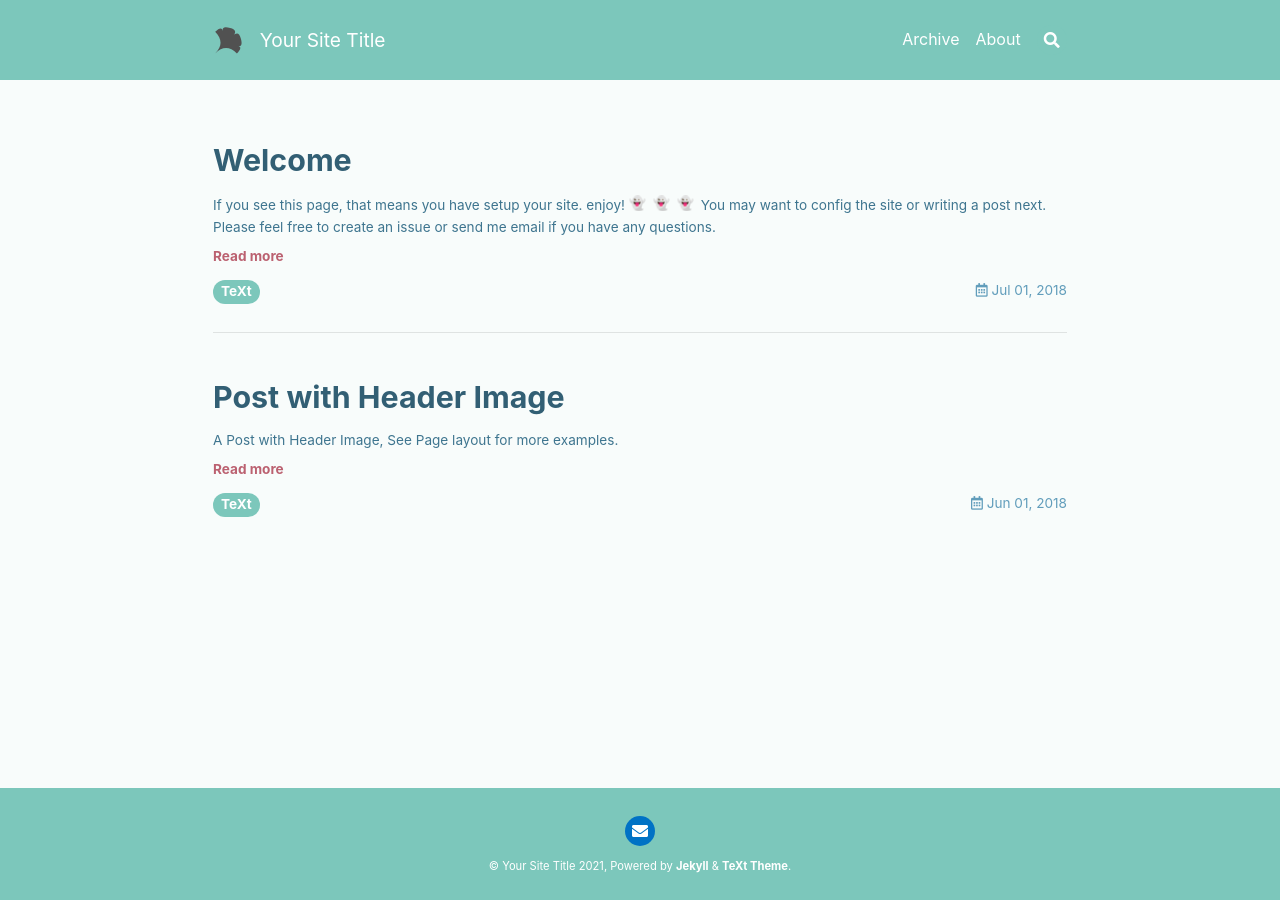
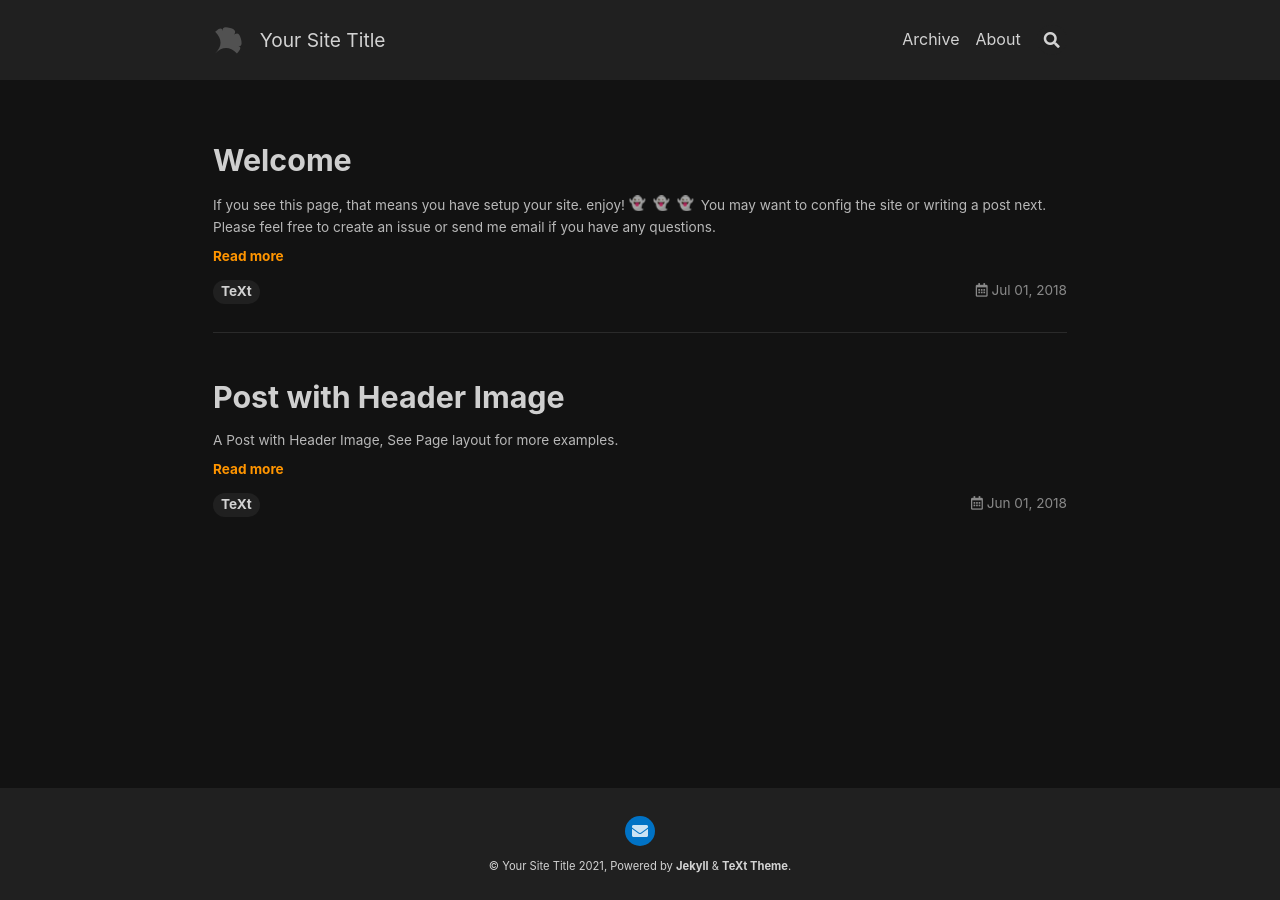
Before and after one commit to fb1103/fb1103.github.io, a Jekyll site: the page built from index.html, in a window 1280 px wide. Built offline with Jekyll 4.4.1, drawn with Linux system fonts in a browser that asks for light colours; nearby versions of some CDN libraries; emoji names are drawn with the system emoji font; the list of posts is cut into pages by our own code.

Commit message:
setbolg2
修改博客配置

```diff
--- a/_config.yml
+++ b/_config.yml
@@ -16,8 +16,8 @@
 
 ## => Site Settings
 ##############################
-text_skin: forest # "default" (default), "dark", "forest", "ocean", "chocolate", "orange"
-highlight_theme: default # "default" (default), "tomorrow", "tomorrow-night", "tomorrow-night-eighties", "tomorrow-night-blue", "tomorrow-night-bright"
+text_skin: dark # "default" (default), "dark", "forest", "ocean", "chocolate", "orange"
+highlight_theme: tomorrow-night-eighties # "default" (default), "tomorrow", "tomorrow-night", "tomorrow-night-eighties", "tomorrow-night-blue", "tomorrow-night-bright"
 url     : # the base hostname & protocol for your site e.g. https://www.someone.com
 baseurl : # does not include hostname
 title   : Your Site Title
```
